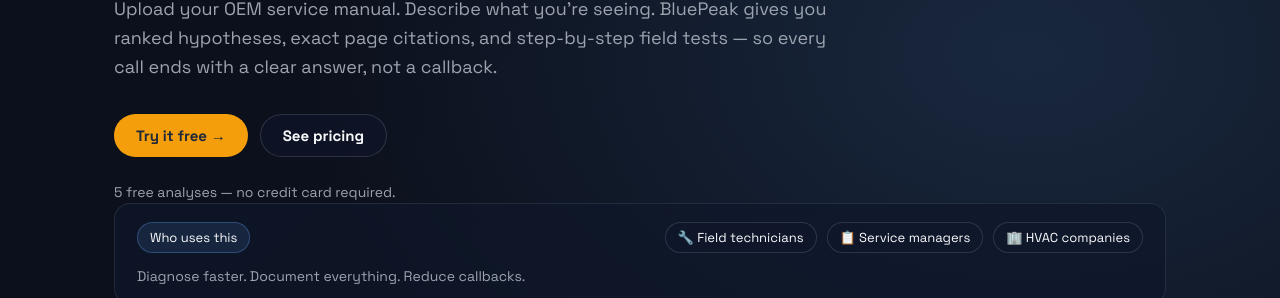
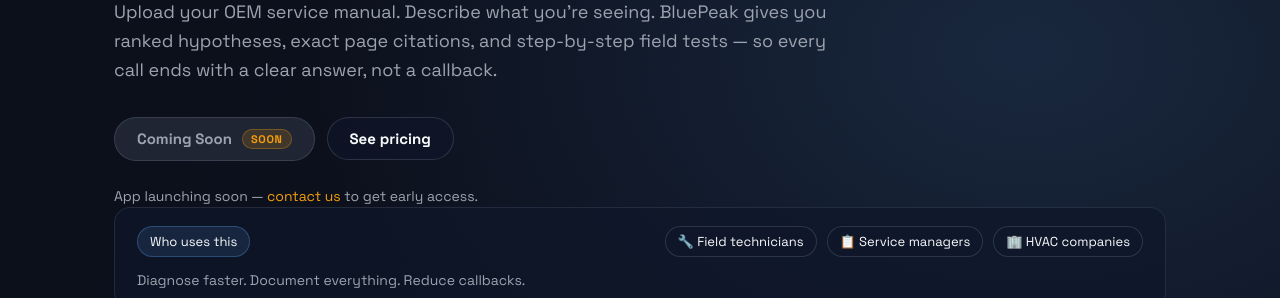
Before and after one commit to ErnestoDiaz-sv/bluepeak-landing, a plain HTML site: page index.html in a window 1280 px wide. Shown: the part 380-678 px from the top of the page. Drawn offline with Linux system fonts and the light colour scheme.

Commit message:
Revise index.html for upcoming app launch
disable app CTAs with Coming Soon while preparing public launch

```diff
--- a/index.html
+++ b/index.html
@@ -1,7 +1,6 @@
 <!--
   Redesigned 2026-05 -- app is now live with Stripe billing.
-  Removed pilot-program framing. All primary CTAs link to the live app.
-  Added real pricing section ($29/month, 5 free analyses).
+  CTAs disabled (Coming Soon) while app is being prepared for public launch.
 -->
 <!doctype html>
 <html lang="en">
@@ -37,6 +36,11 @@
       .cta.secondary { background:rgba(15,23,42,0.6); color:var(--text); border:1px solid rgba(148,163,184,0.22); }
       .cta.outline { background:transparent; color:var(--accent); border:1.5px solid var(--accent); }
       .cta.outline:hover { background:rgba(245,158,11,0.08); }
+      /* Disabled / Coming Soon state */
+      .cta.soon { background:rgba(148,163,184,0.15); color:var(--muted); border:1px solid rgba(148,163,184,0.2); pointer-events:none; cursor:not-allowed; gap:10px; }
+      .cta.soon:hover { transform:none; filter:none; }
+      .cta.outline.soon { background:transparent; color:var(--muted); border-color:rgba(148,163,184,0.2); }
+      .soon-badge { display:inline-flex; align-items:center; padding:2px 8px; border-radius:999px; background:rgba(245,158,11,0.15); color:var(--accent); font-size:11px; font-weight:700; letter-spacing:0.06em; text-transform:uppercase; border:1px solid rgba(245,158,11,0.3); }
       .menu-toggle { display:none; background:rgba(15,23,42,0.6); color:var(--text); border:1px solid rgba(148,163,184,0.22); padding:8px 12px; border-radius:10px; cursor:pointer; }
       main { padding:56px 0 72px; }
       .hero { display:grid; gap:20px; align-items:center; max-width:720px; }
@@ -78,7 +82,7 @@
       .quote-attribution { font-size:14px; color:var(--muted); }
       .split { display:grid; gap:24px; grid-template-columns:repeat(auto-fit,minmax(260px,1fr)); }
       ul { margin:0; padding-left:18px; color:var(--muted); line-height:1.7; }
-      .cta-row { display:flex; gap:12px; flex-wrap:wrap; margin-top:12px; }
+      .cta-row { display:flex; gap:12px; flex-wrap:wrap; margin-top:12px; align-items:center; }
       footer { border-top:1px solid var(--line); padding:28px 0 40px; background:rgba(11,15,26,0.4); }
       .footer-links { display:flex; gap:18px; flex-wrap:wrap; font-size:14px; color:var(--muted); }
       .footer-links a { text-decoration:none; }
@@ -101,7 +105,7 @@
           <a href="contact.html">Contact</a>
         </nav>
         <div class="nav-cta">
-          <a class="cta" href="https://hvac-pdf-copilot.vercel.app" target="_blank" rel="noopener">Launch App &rarr;</a>
+          <span class="cta soon">Coming Soon <span class="soon-badge">Soon</span></span>
         </div>
       </div>
     </header>
@@ -112,10 +116,10 @@
           <h1>Stop guessing. Start diagnosing with confidence.</h1>
           <p>Upload your OEM service manual. Describe what you&apos;re seeing. BluePeak gives you ranked hypotheses, exact page citations, and step-by-step field tests &mdash; so every call ends with a clear answer, not a callback.</p>
           <div class="cta-row">
-            <a class="cta" href="https://hvac-pdf-copilot.vercel.app" target="_blank" rel="noopener">Try it free &rarr;</a>
+            <span class="cta soon">Coming Soon <span class="soon-badge">Soon</span></span>
             <a class="cta secondary" href="#pricing">See pricing</a>
           </div>
-          <p style="font-size:14px;margin-top:4px;">5 free analyses &mdash; no credit card required.</p>
+          <p style="font-size:14px;margin-top:4px;color:var(--muted);">App launching soon &mdash; <a href="mailto:info@bluepeakhvac.net" style="color:var(--accent);text-decoration:none;">contact us</a> to get early access.</p>
         </div>
       </section>
       <section class="container" aria-label="Who uses this">
@@ -171,7 +175,7 @@
               <li><span class="check">&#10003;</span> Confidence levels + field steps</li>
               <li><span class="check">&#10003;</span> Case history saved</li>
             </ul>
-            <a class="cta outline" href="https://hvac-pdf-copilot.vercel.app" target="_blank" rel="noopener" style="margin-top:4px;">Start free &rarr;</a>
+            <span class="cta outline soon" style="margin-top:4px;">Coming Soon <span class="soon-badge">Soon</span></span>
           </div>
           <div class="pricing-card featured">
             <div><p class="price-label amber">Pro &middot; Monthly</p><div class="price-amount"><sup>$</sup>29<span class="price-period">/mo</span></div></div>
@@ -182,10 +186,10 @@
               <li><span class="check">&#10003;</span> Priority support</li>
               <li><span class="check">&#10003;</span> Cancel any time &mdash; no contracts</li>
             </ul>
-            <a class="cta" href="https://hvac-pdf-copilot.vercel.app" target="_blank" rel="noopener" style="margin-top:4px;">Get started &rarr;</a>
+            <span class="cta soon" style="margin-top:4px;">Coming Soon <span class="soon-badge">Soon</span></span>
           </div>
         </div>
-        <p style="font-size:13px;margin-top:20px;color:var(--muted);">Need a team plan? <a href="mailto:info@bluepeakhvac.net" style="color:var(--accent);text-decoration:none;">Contact us</a>.</p>
+        <p style="font-size:13px;margin-top:20px;color:var(--muted);">Interested in early access? <a href="mailto:info@bluepeakhvac.net" style="color:var(--accent);text-decoration:none;">Contact us</a>.</p>
       </section>
       <section class="container" id="teams">
         <h2>For technicians and managers</h2>
@@ -215,12 +219,12 @@
       <section class="container" id="cta">
         <div class="band" style="flex-direction:column;align-items:flex-start;gap:16px;padding:32px 28px;">
           <div>
-            <strong style="font-size:22px;display:block;margin-bottom:6px;">Ready to diagnose smarter?</strong>
-            <p style="font-size:15px;">5 free analyses. No credit card. Start your first case in under a minute.</p>
+            <strong style="font-size:22px;display:block;margin-bottom:6px;">Launching soon &mdash; get notified first.</strong>
+            <p style="font-size:15px;">Be among the first HVAC teams to access BluePeak when we open to the public.</p>
           </div>
           <div class="cta-row" style="margin-top:0;">
-            <a class="cta" href="https://hvac-pdf-copilot.vercel.app" target="_blank" rel="noopener">Try it free &rarr;</a>
-            <a class="cta secondary" href="mailto:info@bluepeakhvac.net">Talk to us</a>
+            <span class="cta soon">Coming Soon <span class="soon-badge">Soon</span></span>
+            <a class="cta secondary" href="mailto:info@bluepeakhvac.net">Contact us</a>
           </div>
         </div>
       </section>
@@ -255,4 +259,4 @@
       }
     </script>
   </body>
-                                  </html>
+        </html>
```
